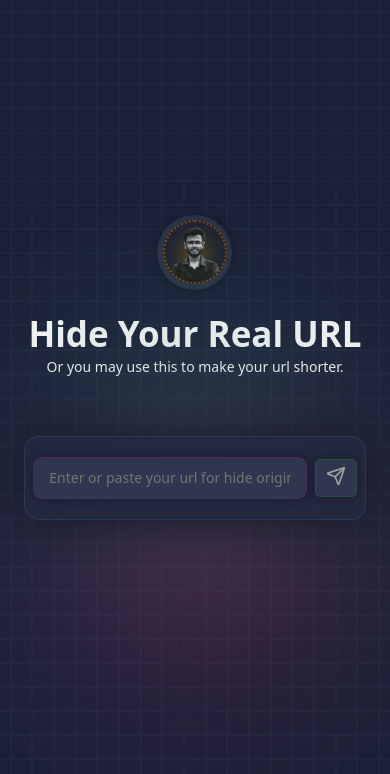
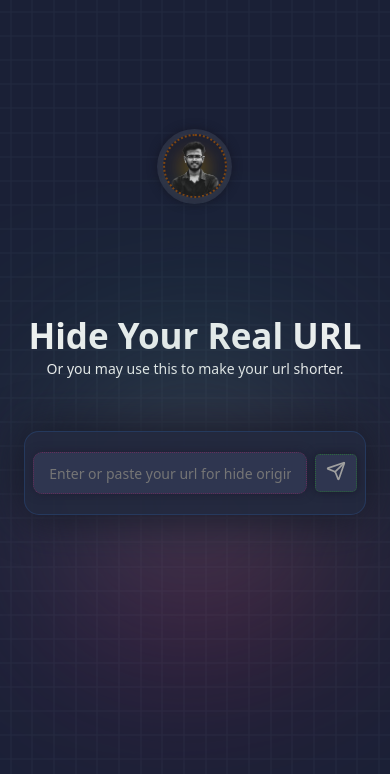
Before and after one commit to vishalkumar1007/url-shortener, a React (Vite) app: page / in a window 390 px wide. Shown: the top 774 px of the page. Built offline with nearby package versions, Linux system fonts and the light colour scheme.

Commit message:
small change

```diff
--- a/src/pages/Landing/Landing.css
+++ b/src/pages/Landing/Landing.css
@@ -36,6 +36,7 @@
 
 .Landing_main_section_1{
     /* background-color: tan; */
+    /* background-color: #1d192c88; */
     width:97%;
     height: 23%;
     display: flex;
@@ -283,7 +284,7 @@
     max-height: 210px;
     border-radius: 15px;
     overflow: hidden;
-    margin: 0px 0px 20px 0px;
+    margin: 0px 12px 20px 12px;
     /* border: 0.5px solid #505050; */
     /* overflow: scroll; */
     position: relative;
@@ -381,8 +382,12 @@
     .Landing_main_section_1{
         height: 33%;
         /* max-height: 90px; */
+        display: flex;
+        justify-content: center;
+        align-items: center;
     }
     .Landing_main_section_3{
+        max-height: 100px;
         height: 17%;
     }
 }
@@ -394,6 +399,17 @@
     #Landing_main_section_3_para{
         font-size: 16px;
     }
+    .Landing_main_section_1{
+        /* background-color: red; */
+        height: 33%;
+        /* max-height: 300px; */
+        /* max-height: 90px; */
+    }
+    .Landing_main_section_3{
+        /* background-color: red; */
+        max-height: 100px;
+        height: 15%;
+    }
 }
 @media (max-width:410px){
     #Landing_main_section_3_head{
@@ -404,7 +420,9 @@
         /* max-height: 90px; */
     }
     .Landing_main_section_3{
-        height: 13%;
+        max-height: 100px;
+        /* background-color: darkblue; */
+        height: 12%;
     }
     #Landing_main_section_3_para{
         font-size: 14px;
@@ -419,6 +437,7 @@
         /* max-height: 90px; */
     }
     .Landing_main_section_3{
+        max-height: 100px;
         height: 10%;
     }
     #Landing_main_section_3_para{
@@ -434,6 +453,7 @@
         /* max-height: 90px; */
     }
     .Landing_main_section_3{
+        max-height: 100px;
         height: 8%;
     }
     #Landing_main_section_3_para{
@@ -449,6 +469,7 @@
         /* max-height: 90px; */
     }
     .Landing_main_section_3{
+        max-height: 100px;
         height: 15%;
     }
     #Landing_main_section_3_para{
--- a/src/pages/Landing/Landing.jsx
+++ b/src/pages/Landing/Landing.jsx
@@ -129,7 +129,7 @@ const Landing = () => {
     if (isInputActive && inputValue.length > 0) {
       if (inputValue.length < 7) {
         setIsValidInput(false);
-      } else if (inputValue.includes("http://localhost:8081/getCode")) {
+      } else if (inputValue.includes("http://localhost:8081")) {
         setIsValidInput(false);
       } else if (
         !(inputValue.includes("https://") || inputValue.includes("http://"))
@@ -196,7 +196,7 @@ const Landing = () => {
               <input
                 style={{
                   boxShadow: isValidInput
-                    ? "0px 0px 10px #1d192c"
+                    ? "0px 0px 10px #1d192c88"
                     : "0px 0px 10px #ff00007a",
                 }}
                 value={inputValue}
@@ -322,8 +322,9 @@ const Landing = () => {
 
             <div className="Landing_main_section_2_layout_bottom"
               style={{height:shortUrlOutput.length === 0?'0px':'auto',
-                transition:'0.5s ease-in-out'
+                transition:'0.3s ease-in-out'
               }}
+
             >
               <div className="Landing_main_section_2_layout_bottom_right">
                 <div className="Landing_main_section_2_layout_bottom_right_output_value">
```
